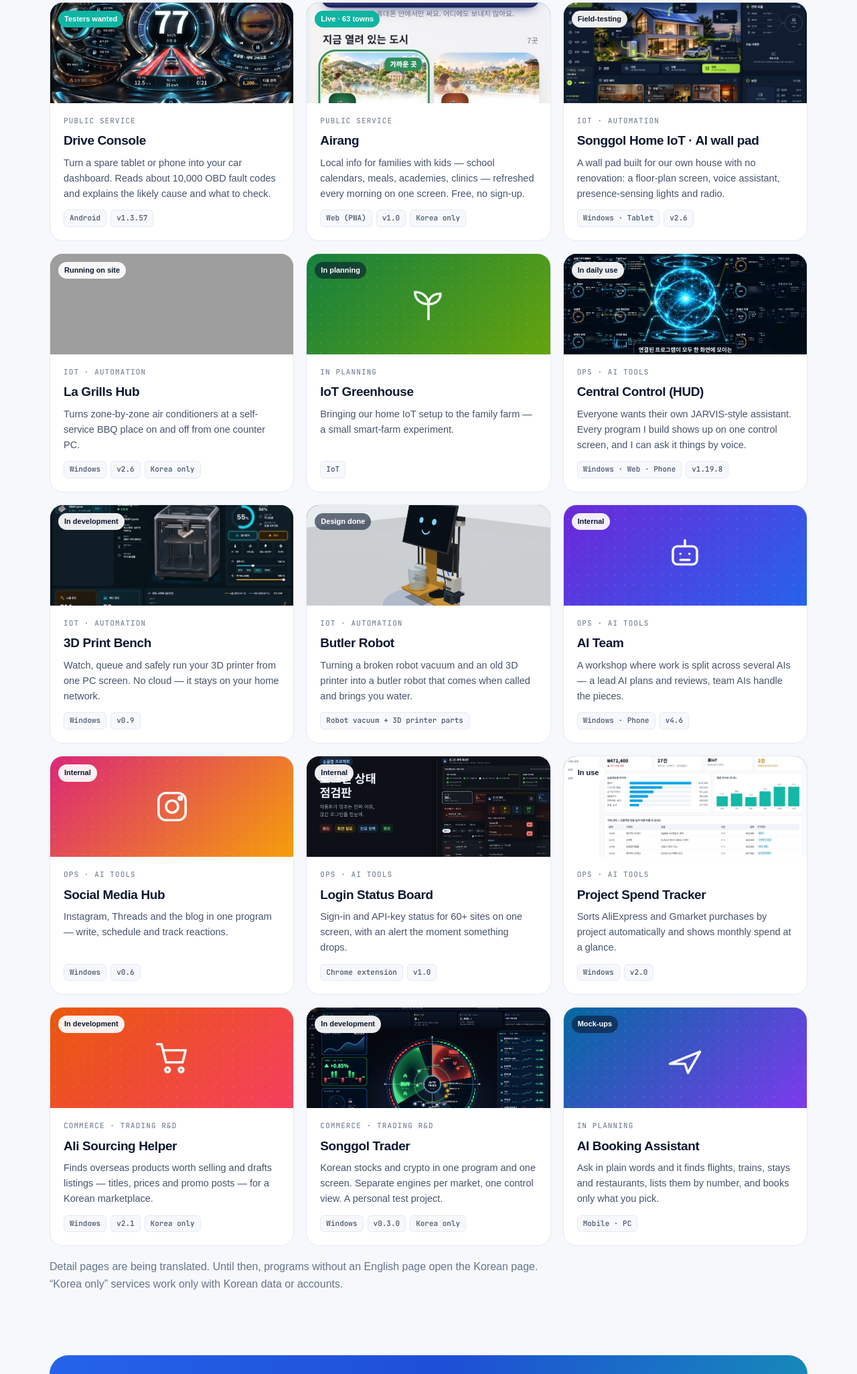
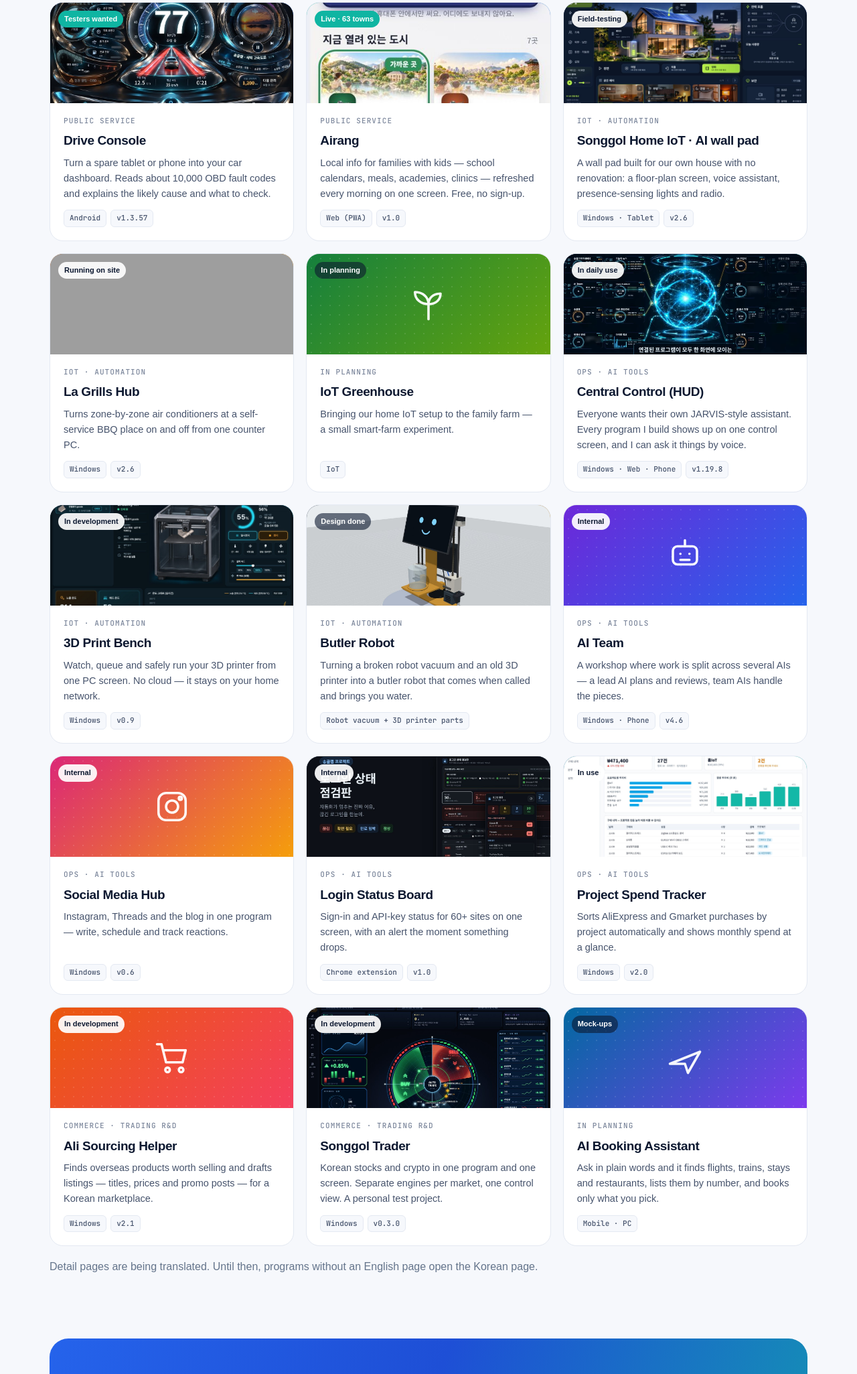
Before and after one commit to jinbok2279/songgollab-home, a plain HTML site: page en/projects.html in a window 1280 px wide. Shown: the part 580-2631 px from the top of the page at 67% size. Drawn offline with Linux system fonts and the light colour scheme; grey boxes are pictures that could not be loaded; a web font is replaced by a local one.

Commit message:
EN: remove 'Korea only' chips
Co-Authored-By: Claude Opus 5.5 <noreply@anthropic.com>
Claude-Session: https://claude.ai/code/session_01LsCaSfKqowAyVHHWmfs1t7

```diff
--- a/en/projects.html
+++ b/en/projects.html
@@ -29,9 +29,9 @@
 <section class="page-hero"><div class="wrap"><div class="crumb"><a href="/en/">Home</a> › <span>Programs</span></div>
 <span class="eyebrow">Programs</span><h1>Built by me,<br>used by me — 15 programs</h1><p class="lead">An engineer with 20 years on semiconductor equipment, turning everyday hassles into programs one at a time. Public services, internal tools, personal R&amp;D and ideas still in planning — all here.</p></div></section><section class="sec tight"><div class="wrap"><div class="filters" id="filters"><button data-f="all" class=on>All</button><button data-f="svc">Public services</button><button data-f="iot">IoT · Automation</button><button data-f="ops">Ops · AI tools</button><button data-f="biz">Commerce · Trading R&D</button><button data-f="plan">In planning</button></div><div class="progs" id="progs"><a class="prog rv" data-cat="svc" href="/drive-console-en"><div class="art photo" style="--c1:#1E3A8A;--c2:#2563EB"><img class="ph" src="/assets/drive-console.jpg" alt="" loading="lazy"><span class="st live">Testers wanted</span></div>
 <div class="tx"><span class="cat">PUBLIC SERVICE</span><h3>Drive Console</h3><p>Turn a spare tablet or phone into your car dashboard. Reads about 10,000 OBD fault codes and explains the likely cause and what to check.</p><div class="meta"><span>Android</span><span>v1.3.57</span></div></div></a><a class="prog rv" data-cat="svc" href="/airang"><div class="art photo" style="--c1:#0FB5A2;--c2:#2563EB"><img class="ph" src="/assets/airang-phone.jpg" alt="" loading="lazy"><span class="st live">Live · 63 towns</span></div>
-<div class="tx"><span class="cat">PUBLIC SERVICE</span><h3>Airang</h3><p>Local info for families with kids — school calendars, meals, academies, clinics — refreshed every morning on one screen. Free, no sign-up.</p><div class="meta"><span>Web (PWA)</span><span>v1.0</span><span>Korea only</span></div></div></a><a class="prog rv" data-cat="iot" href="/project-home-iot"><div class="art photo" style="--c1:#0B1630;--c2:#1E40AF"><img class="ph" src="/assets/prog/home-main.jpg" alt="" loading="lazy"><span class="st ">Field-testing</span></div>
+<div class="tx"><span class="cat">PUBLIC SERVICE</span><h3>Airang</h3><p>Local info for families with kids — school calendars, meals, academies, clinics — refreshed every morning on one screen. Free, no sign-up.</p><div class="meta"><span>Web (PWA)</span><span>v1.0</span></div></div></a><a class="prog rv" data-cat="iot" href="/project-home-iot"><div class="art photo" style="--c1:#0B1630;--c2:#1E40AF"><img class="ph" src="/assets/prog/home-main.jpg" alt="" loading="lazy"><span class="st ">Field-testing</span></div>
 <div class="tx"><span class="cat">IOT · AUTOMATION</span><h3>Songgol Home IoT · AI wall pad</h3><p>A wall pad built for our own house with no renovation: a floor-plan screen, voice assistant, presence-sensing lights and radio.</p><div class="meta"><span>Windows · Tablet</span><span>v2.6</span></div></div></a><a class="prog rv" data-cat="iot" href="/program-lagrills"><div class="art photo" style="--c1:#B45309;--c2:#F59E0B"><img class="ph" src="https://i.ytimg.com/vi/jSeZK3VLMT4/hqdefault.jpg" alt="" loading="lazy"><span class="st ">Running on site</span></div>
-<div class="tx"><span class="cat">IOT · AUTOMATION</span><h3>La Grills Hub</h3><p>Turns zone-by-zone air conditioners at a self-service BBQ place on and off from one counter PC.</p><div class="meta"><span>Windows</span><span>v2.6</span><span>Korea only</span></div></div></a><a class="prog rv" data-cat="plan" href="/project-farm"><div class="art" style="--c1:#15803D;--c2:#65A30D"><svg viewBox="0 0 24 24" fill="none" stroke="currentColor" stroke-width="1.6" stroke-linecap="round" stroke-linejoin="round"><path d="M12 22V12"/><path d="M12 12C12 7 8 4 3 4c0 5 4 8 9 8z"/><path d="M12 12c0-4 3-7 8-7 0 4-3 7-8 7z"/></svg><span class="st plan">In planning</span></div>
+<div class="tx"><span class="cat">IOT · AUTOMATION</span><h3>La Grills Hub</h3><p>Turns zone-by-zone air conditioners at a self-service BBQ place on and off from one counter PC.</p><div class="meta"><span>Windows</span><span>v2.6</span></div></div></a><a class="prog rv" data-cat="plan" href="/project-farm"><div class="art" style="--c1:#15803D;--c2:#65A30D"><svg viewBox="0 0 24 24" fill="none" stroke="currentColor" stroke-width="1.6" stroke-linecap="round" stroke-linejoin="round"><path d="M12 22V12"/><path d="M12 12C12 7 8 4 3 4c0 5 4 8 9 8z"/><path d="M12 12c0-4 3-7 8-7 0 4-3 7-8 7z"/></svg><span class="st plan">In planning</span></div>
 <div class="tx"><span class="cat">IN PLANNING</span><h3>IoT Greenhouse</h3><p>Bringing our home IoT setup to the family farm — a small smart-farm experiment.</p><div class="meta"><span>IoT</span></div></div></a><a class="prog rv" data-cat="ops" href="/project-control"><div class="art photo" style="--c1:#0B1630;--c2:#0FB5A2"><img class="ph" src="/assets/prog/control-v1198-10.jpg" alt="" loading="lazy"><span class="st ">In daily use</span></div>
 <div class="tx"><span class="cat">OPS · AI TOOLS</span><h3>Central Control (HUD)</h3><p>Everyone wants their own JARVIS-style assistant. Every program I build shows up on one control screen, and I can ask it things by voice.</p><div class="meta"><span>Windows · Web · Phone</span><span>v1.19.8</span></div></div></a><a class="prog rv" data-cat="iot" href="/program-printbench"><div class="art photo" style="--c1:#0B1A2A;--c2:#22D3EE"><img class="ph" src="/assets/prog/pb-monitor.jpg" alt="" loading="lazy"><span class="st ">In development</span></div>
 <div class="tx"><span class="cat">IOT · AUTOMATION</span><h3>3D Print Bench</h3><p>Watch, queue and safely run your 3D printer from one PC screen. No cloud — it stays on your home network.</p><div class="meta"><span>Windows</span><span>v0.9</span></div></div></a><a class="prog rv" data-cat="iot" href="/project-robot"><div class="art photo" style="--c1:#16202E;--c2:#F59E0B"><img class="ph" src="/assets/prog/robot-06.jpg" alt="" loading="lazy"><span class="st plan">Design done</span></div>
@@ -40,9 +40,9 @@
 <div class="tx"><span class="cat">OPS · AI TOOLS</span><h3>Social Media Hub</h3><p>Instagram, Threads and the blog in one program — write, schedule and track reactions.</p><div class="meta"><span>Windows</span><span>v0.6</span></div></div></a><a class="prog rv" data-cat="ops" href="/program-login"><div class="art photo" style="--c1:#334155;--c2:#64748B"><img class="ph" src="/assets/prog/login-00-cover.jpg" alt="" loading="lazy"><span class="st ">Internal</span></div>
 <div class="tx"><span class="cat">OPS · AI TOOLS</span><h3>Login Status Board</h3><p>Sign-in and API-key status for 60+ sites on one screen, with an alert the moment something drops.</p><div class="meta"><span>Chrome extension</span><span>v1.0</span></div></div></a><a class="prog rv" data-cat="ops" href="/program-invest"><div class="art photo" style="--c1:#0E7490;--c2:#0FB5A2"><img class="ph" src="/assets/prog/invest-dashboard.jpg" alt="" loading="lazy"><span class="st ">In use</span></div>
 <div class="tx"><span class="cat">OPS · AI TOOLS</span><h3>Project Spend Tracker</h3><p>Sorts AliExpress and Gmarket purchases by project automatically and shows monthly spend at a glance.</p><div class="meta"><span>Windows</span><span>v2.0</span></div></div></a><a class="prog rv" data-cat="biz" href="/project-commerce"><div class="art" style="--c1:#EA580C;--c2:#F43F5E"><svg viewBox="0 0 24 24" fill="none" stroke="currentColor" stroke-width="1.6" stroke-linecap="round" stroke-linejoin="round"><circle cx="9" cy="20" r="1.5"/><circle cx="18" cy="20" r="1.5"/><path d="M2 3h3l3 12h11l2-8H6"/></svg><span class="st ">In development</span></div>
-<div class="tx"><span class="cat">COMMERCE · TRADING R&D</span><h3>Ali Sourcing Helper</h3><p>Finds overseas products worth selling and drafts listings — titles, prices and promo posts — for a Korean marketplace.</p><div class="meta"><span>Windows</span><span>v2.1</span><span>Korea only</span></div></div></a><a class="prog rv" data-cat="biz" href="/program-trader"><div class="art photo" style="--c1:#0B1530;--c2:#22D3EE"><img class="ph" src="/assets/prog/trader-stock.jpg" alt="" loading="lazy"><span class="st ">In development</span></div>
-<div class="tx"><span class="cat">COMMERCE · TRADING R&D</span><h3>Songgol Trader</h3><p>Korean stocks and crypto in one program and one screen. Separate engines per market, one control view. A personal test project.</p><div class="meta"><span>Windows</span><span>v0.3.0</span><span>Korea only</span></div></div></a><a class="prog rv" data-cat="plan" href="/program-booking"><div class="art" style="--c1:#0369A1;--c2:#7C3AED"><svg viewBox="0 0 24 24" fill="none" stroke="currentColor" stroke-width="1.6" stroke-linecap="round" stroke-linejoin="round"><path d="M2 16l20-8-8 14-2-6-10 0z"/></svg><span class="st plan">Mock-ups</span></div>
-<div class="tx"><span class="cat">IN PLANNING</span><h3>AI Booking Assistant</h3><p>Ask in plain words and it finds flights, trains, stays and restaurants, lists them by number, and books only what you pick.</p><div class="meta"><span>Mobile · PC</span></div></div></a></div><p class="p" style="margin-top:18px;color:var(--ink3,#64748B)">Detail pages are being translated. Until then, programs without an English page open the Korean page. “Korea only” services work only with Korean data or accounts.</p></div></section>
+<div class="tx"><span class="cat">COMMERCE · TRADING R&D</span><h3>Ali Sourcing Helper</h3><p>Finds overseas products worth selling and drafts listings — titles, prices and promo posts — for a Korean marketplace.</p><div class="meta"><span>Windows</span><span>v2.1</span></div></div></a><a class="prog rv" data-cat="biz" href="/program-trader"><div class="art photo" style="--c1:#0B1530;--c2:#22D3EE"><img class="ph" src="/assets/prog/trader-stock.jpg" alt="" loading="lazy"><span class="st ">In development</span></div>
+<div class="tx"><span class="cat">COMMERCE · TRADING R&D</span><h3>Songgol Trader</h3><p>Korean stocks and crypto in one program and one screen. Separate engines per market, one control view. A personal test project.</p><div class="meta"><span>Windows</span><span>v0.3.0</span></div></div></a><a class="prog rv" data-cat="plan" href="/program-booking"><div class="art" style="--c1:#0369A1;--c2:#7C3AED"><svg viewBox="0 0 24 24" fill="none" stroke="currentColor" stroke-width="1.6" stroke-linecap="round" stroke-linejoin="round"><path d="M2 16l20-8-8 14-2-6-10 0z"/></svg><span class="st plan">Mock-ups</span></div>
+<div class="tx"><span class="cat">IN PLANNING</span><h3>AI Booking Assistant</h3><p>Ask in plain words and it finds flights, trains, stays and restaurants, lists them by number, and books only what you pick.</p><div class="meta"><span>Mobile · PC</span></div></div></a></div><p class="p" style="margin-top:18px;color:var(--ink3,#64748B)">Detail pages are being translated. Until then, programs without an English page open the Korean page.</p></div></section>
 <section class="band"><div class="wrap"><div class="cta-band"><div><h3>See something you like?</h3><p>Want to try one, or build something similar? Drop me a line.</p></div><div class="links"><a class="btn btn-primary" href="mailto:songgollab@gmail.com">Email me</a></div></div></div></section>
 </main>
 <footer class="foot">
```
Also changed, not shown: en/index.html (+1 -1 lines), 1 other file.
